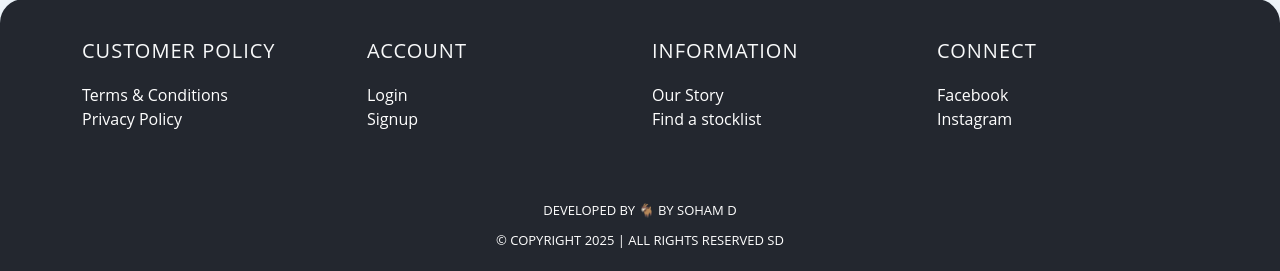
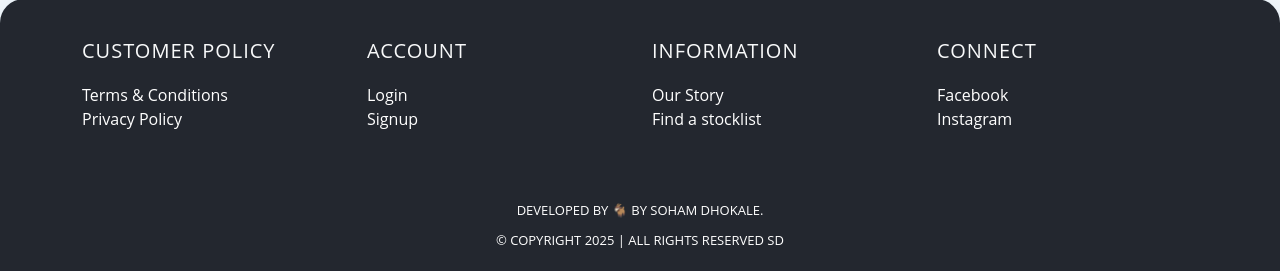
Before and after one commit to SohamDhokale/Blogging_Website_Project, a Django app: page /contact in a window 1280 px wide; the page is wider, and only the part inside the window is pictured. Shown: the part 1831-2102 px from the top of that part. Run offline with Django 4.2, Linux system fonts and the light colour scheme; some libraries are stand-ins or nearby versions.

Commit message:
Commit remaining unstaged changes before rebase and push

```diff
--- a/templates/footer.html
+++ b/templates/footer.html
@@ -69,7 +69,7 @@
     <div class="row">
       <div class="col-lg-12">
         <div class="p-3">
-          <p>Developed By 🐐 by <a href="https://www.linkedin.com/in/soham-dhokale-884279309">Soham D</a> <br>
+          <p>Developed By 🐐 by <a href="https://www.linkedin.com/in/soham-dhokale-884279309">Soham Dhokale.</a> <br>
             &copy; Copyright 2025 | All Rights Reserved SD
         </div>
       </div>
```
